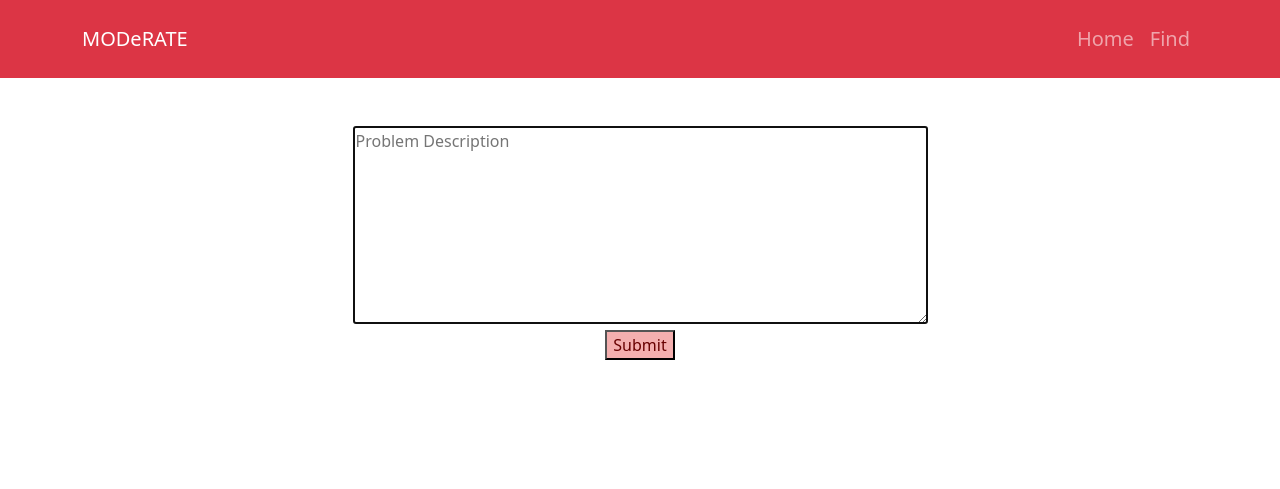
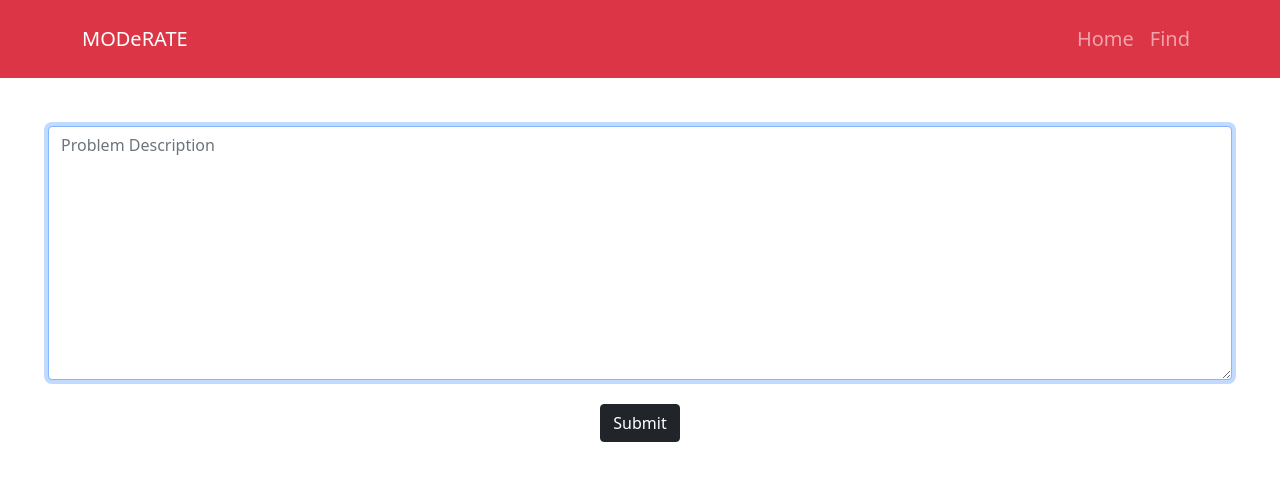
Before and after one commit to ZhiQi12/Orbital-, a Django app: page /problem/ in a window 1280 px wide. Shown: the top 489 px of the page. Run offline with Django 3.2, Linux system fonts and the light colour scheme; some libraries are stand-ins or nearby versions.

Commit message:
updated frontend problem page

```diff
--- a/moderate/moderateapp/templates/moderate/find.html
+++ b/moderate/moderateapp/templates/moderate/find.html
@@ -38,10 +38,7 @@
         </div>
     </nav>
 
-    <!--Can include a notice that we only include 4mc mods etc-->
-
     <!--Enter Module Code section-->
-
     <div class="container p-5">
         <div>
             <h3 class="mb-3 mb-md-0 text-center">
--- a/moderate/moderateapp/templates/moderate/problem.html
+++ b/moderate/moderateapp/templates/moderate/problem.html
@@ -41,9 +41,9 @@
     <!--Error-->
     <form method="POST" action="thankyou" class="text-center p-5">
         {% csrf_token %}
-        <textarea name="problem" rows = "8" cols= "60" autofocus placeholder="Problem Description"></textarea><br>
+        <textarea class="form-control" name="problem" rows = "10" cols= "60" autofocus placeholder="Problem Description"></textarea><br>
         {% csrf_token %}
-        <input type = "submit" style="background-color: rgb(244, 175, 175); color: rgb(104, 2, 2);">
+        <input type = "submit" class="btn btn-dark">
     </form>
 
 
```
